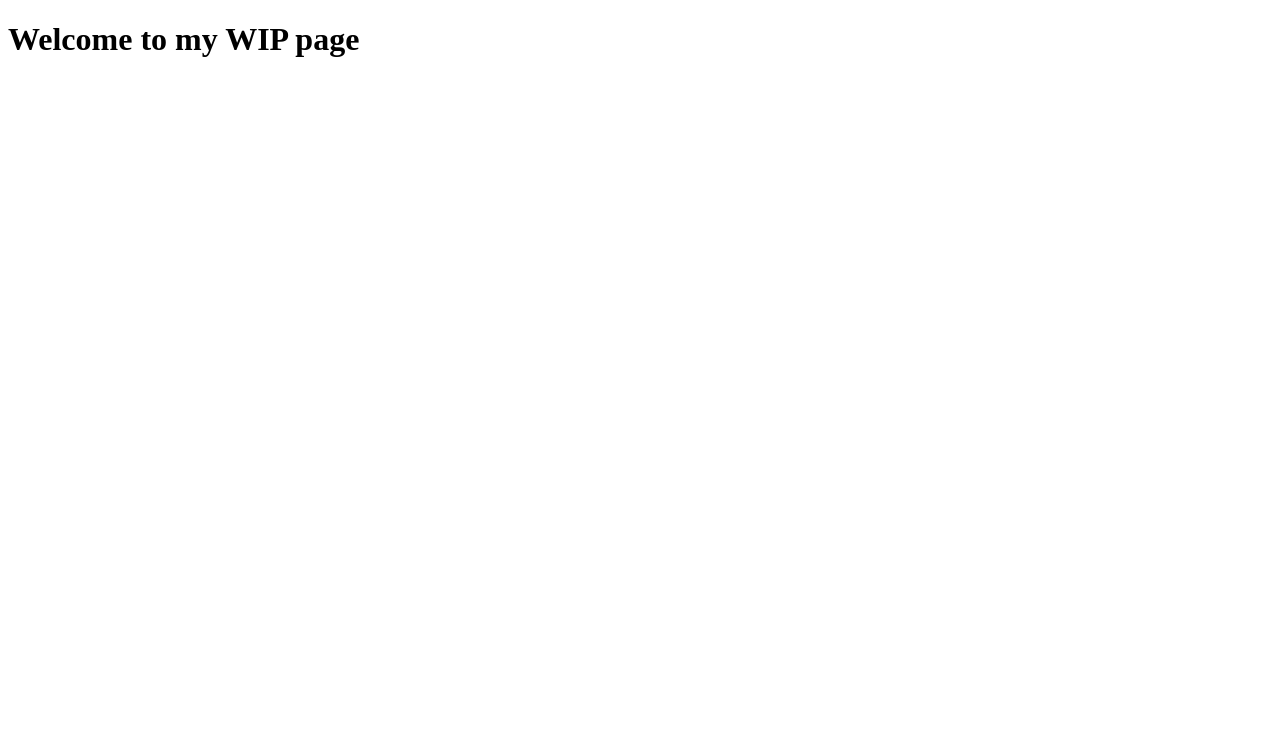
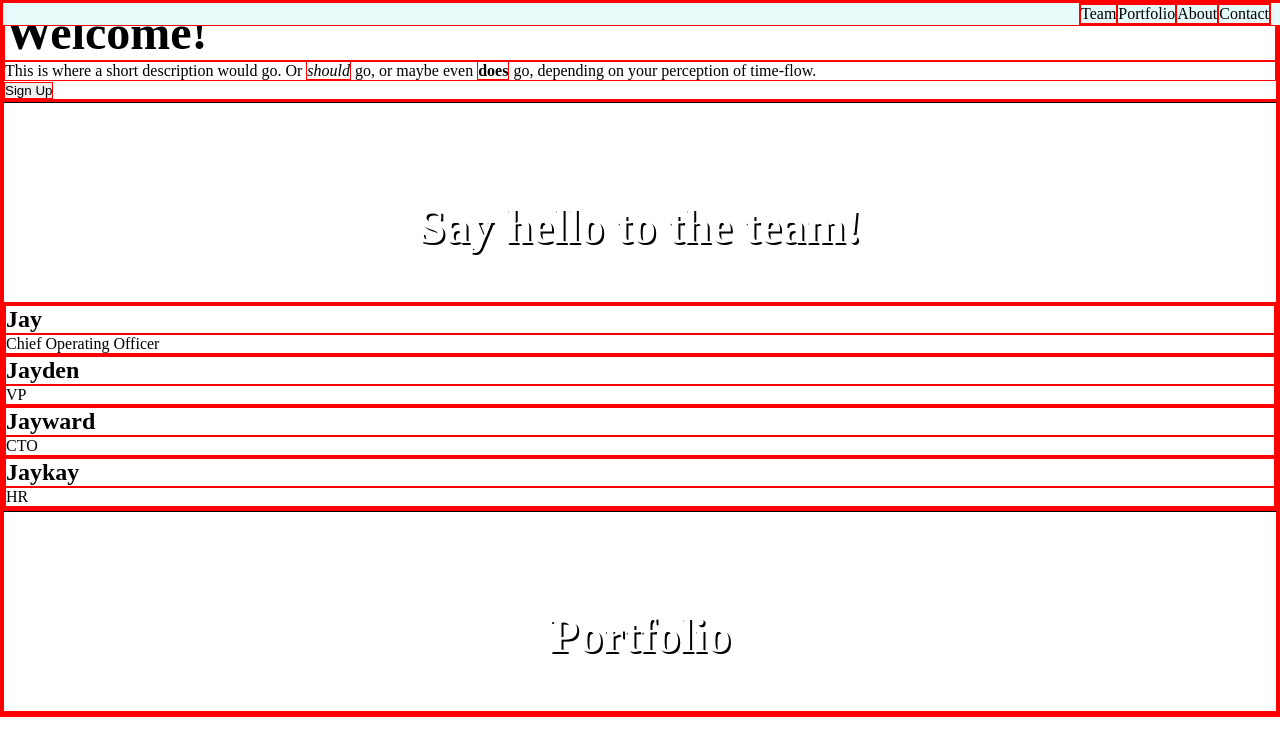
Before and after one commit to JaydenRainsey/my_page, a plain HTML site: page index.html in a window 1280 px wide. Drawn offline with Linux system fonts and the light colour scheme.

Commit message:
updated html/css

```diff
--- /dev/null
+++ b/index.css
@@ -0,0 +1,44 @@
+* {
+    padding: 0;
+    margin: 0;
+    border: 1px solid red;
+}
+
+h1 {
+    font-family: 'Titan One', 'Times New Roman', Times, serif;
+    font-size: 48px;
+    font-weight: 700;
+}
+
+p {
+    color: black;
+}
+
+.title {
+    color: white;
+    text-shadow: 2px 2px black;
+    text-align: center;
+    padding: 48px;
+    padding-top: 96px;
+    border-top: 1px black solid;
+}
+
+/* Navbar */
+
+.navbar {
+    display: flex;
+    align-items: center;
+    width: 100%;
+    position: fixed;
+    background-color: rgb(230, 250, 250);
+}
+
+.nav-links {
+    display: flex;
+    align-items: center;
+    text-align: center;
+    list-style: none;
+    margin-left: auto;
+    margin-right: 12px;
+
+}
--- a/index.html
+++ b/index.html
@@ -4,9 +4,63 @@
     <meta charset="UTF-8">
     <meta http-equiv="X-UA-Compatible" content="IE=edge">
     <meta name="viewport" content="width=device-width, initial-scale=1.0">
-    <title>Jayden Rainsey</title>
+    <title>Jayden Rainsey | Homepage</title>
+    <link rel="stylesheet" href="index.css">
 </head>
 <body>
-    <h1>Welcome to my WIP page</h1>
+    <nav class="navbar">
+        <ul class="nav-links">
+            <li>Team</li>
+            <li>Portfolio</li>
+            <li>About</li>
+            <li>Contact</li>
+        </ul>
+    </nav>
+
+    <div class="page-wrapper">
+        <div class="title-section">
+            <h1>Welcome!</h1>
+            <p>
+                This is where a short description would go. Or <em>should</em> go, or maybe even
+                <strong>does</strong> go, depending on your perception of time-flow.
+            </p>
+            <button class="sign-up-button">Sign Up</button>
+        </div>
+    </div>
+
+    <div class="team-info">
+        <h1 class="title">Say hello to the team!</h1>
+
+        <div class="worker-container">
+            <div class="worker">
+                <h2>Jay</h2>
+                <div class="worker-text">Chief Operating Officer</div>
+            </div>
+
+            <div class="worker">
+                <h2>Jayden</h2>
+                <div class="worker-text">VP</div>
+            </div>
+
+            <div class="worker">
+                <h2>Jayward</h2>
+                <div class="worker-text">CTO</div>
+            </div>
+
+            <div class="worker">
+                <h2>Jaykay</h2>
+                <div class="worker-text">HR</div>
+            </div>
+        </div>
+    </div>
+
+    <div class="portfolio-section">
+        <h1 class="title">Portfolio</h1>
+
+        <div class="portfolio-container">
+
+        </div>
+    </div>
+
 </body>
 </html>
```
Also changed, not shown: images/squares.png (added).
